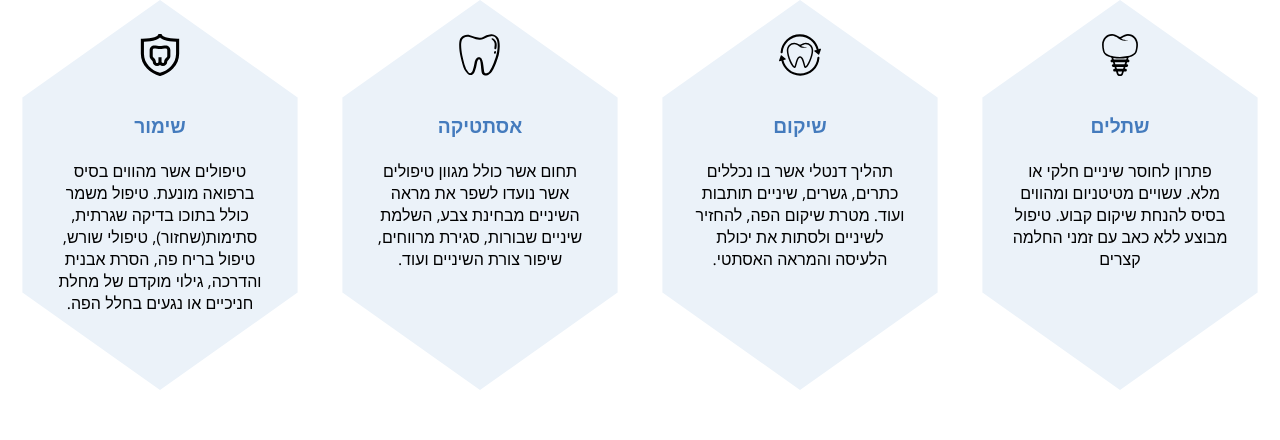
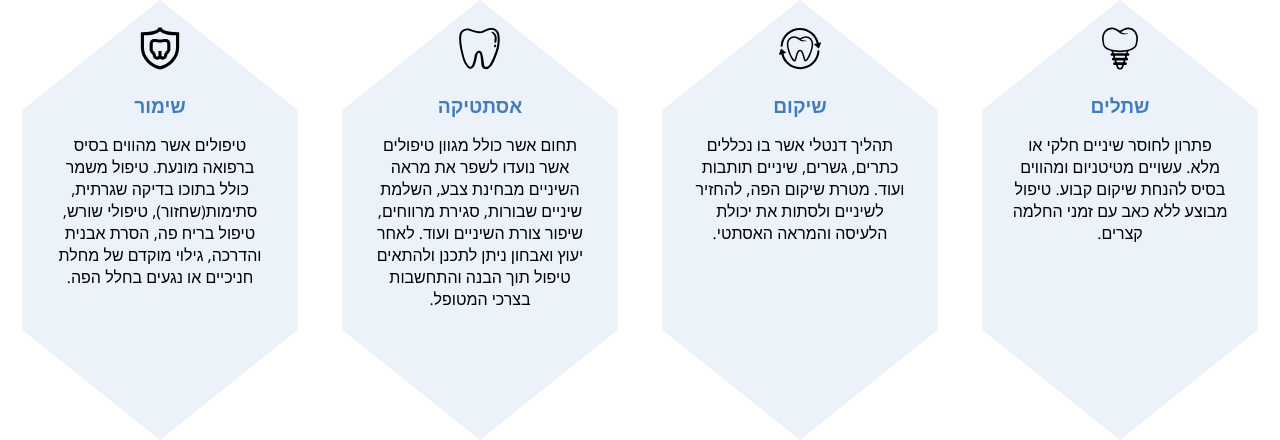
Before and after one commit to tomerdev1/dr-elena, a Next.js app: page / in a window 1280 px wide. Shown: the part 796-1236 px from the top of the page. Before the commit the page ends 1186 px from the top, so only its background shows below. Built offline with nearby package versions, Linux system fonts and the light colour scheme; a web font is replaced by a local one.

Commit message:
minor adjusments

```diff
--- a/pages/Components/Intro/intro.module.scss
+++ b/pages/Components/Intro/intro.module.scss
@@ -8,7 +8,7 @@
     height: 100%;
     .coverGradient {
       position: absolute;
-      background: linear-gradient(0.5turn, $black 12%, rgba(0, 0, 0, 0.2));
+      background: linear-gradient(0.5turn, $black, rgba(0, 0, 0, 0));
       width: 100%;
       height: 100%;
       display: flex;
--- a/pages/Components/Treatmets/treatment.module.scss
+++ b/pages/Components/Treatmets/treatment.module.scss
@@ -1,7 +1,7 @@
 @import "../../../styles/variables";
 .treatment {
   width: 300px;
-  height: 350px;
+  height: 400px;
   display: flex;
   justify-content: center;
   flex-direction: column;
@@ -25,7 +25,7 @@
     font-weight: 600;
   }
   .treatmentBody {
-    flex: 3;
+    flex: 5;
     padding: 0 2rem;
     display: flex;
     align-items: flex-start;
--- a/pages/translations/english/translation.json
+++ b/pages/translations/english/translation.json
@@ -11,7 +11,7 @@
     "items": [
       {
         "title": "Implants",
-        "body": "Solution for partial or complete lack of teeth. Made of titanium and are the basis for placing a permanent restoration.\nTreatment is performed painlessly with short recovery times",
+        "body": "Solution for partial or complete lack of teeth. Made of titanium and are the basis for placing a permanent restoration.\nTreatment is performed painlessly with short recovery times.",
         "id": 0
       },
       {
@@ -21,7 +21,7 @@
       },
       {
         "title": "Aesthetics",
-        "body": "A field that includes a variety of treatments designed to improve the appearance of the teeth in terms of color, filling broken teeth, closing gaps, improving the shape of the teeth and more.",
+        "body": "A field that includes a variety of treatments designed to improve the appearance of the teeth in terms of color, filling broken teeth, closing gaps, improving the shape of the teeth and more. After consultation and diagnosis, treatment can be planned and adjusted while understanding and considering the patient's needs.",
         "id": 2
       },
       {
--- a/pages/translations/hebrew/translation.json
+++ b/pages/translations/hebrew/translation.json
@@ -12,7 +12,7 @@
     "items": [
       {
         "title": "שתלים",
-        "body": "פתרון לחוסר שיניים חלקי או מלא. עשויים מטיטניום ומהווים בסיס להנחת שיקום קבוע. טיפול מבוצע ללא כאב עם זמני החלמה קצרים",
+        "body": "פתרון לחוסר שיניים חלקי או מלא. עשויים מטיטניום ומהווים בסיס להנחת שיקום קבוע. טיפול מבוצע ללא כאב עם זמני החלמה קצרים.",
         "id": 0
       },
       {
@@ -22,7 +22,7 @@
       },
       {
         "title": "אסתטיקה",
-        "body": " תחום אשר כולל מגוון טיפולים אשר נועדו לשפר את מראה השיניים מבחינת צבע, השלמת שיניים שבורות, סגירת מרווחים, שיפור צורת השיניים ועוד.",
+        "body": " תחום אשר כולל מגוון טיפולים אשר נועדו לשפר את מראה השיניים מבחינת צבע, השלמת שיניים שבורות, סגירת מרווחים, שיפור צורת השיניים ועוד. לאחר יעוץ ואבחון ניתן לתכנן ולהתאים טיפול תוך הבנה והתחשבות בצרכי המטופל.",
         "id": 2
       },
       {
```
Also changed, not shown: pages/hooks/useLocalStorage.ts (added, +26 -0 lines), public/assets/images/cover3.jpg (deleted).
